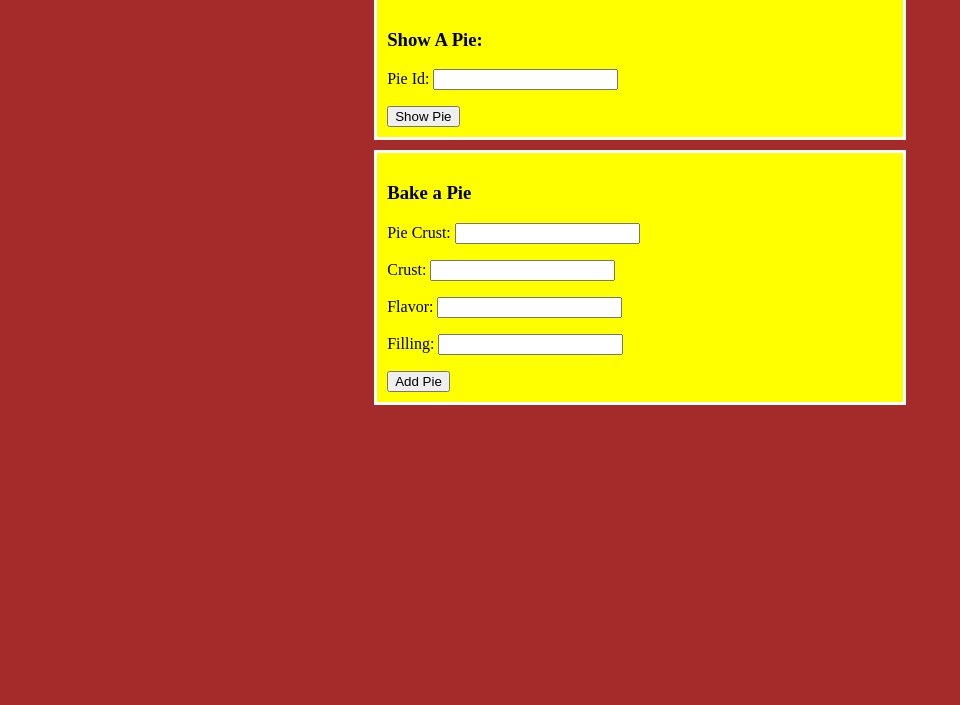
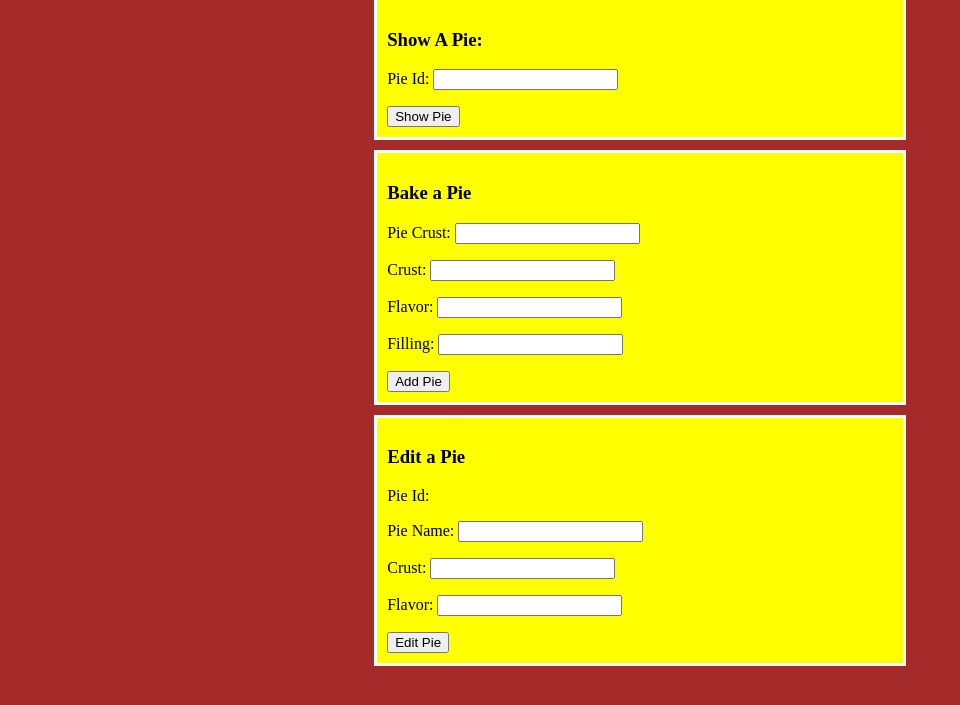
Before and after one commit to aubreyedmonds/aubreyedmonds.github.io, a website: page assignments/assignment16/index.html in a window 1280 px wide. Shown: the part 83-788 px from the top of the page, without its empty margins (0-960 px from the left). Drawn offline with Linux system fonts and the light colour scheme; files that its build step writes are made by us from their sources; no server answers; files whose address does not match are found by name.

Commit message:
editing assignment 16

```diff
--- a/assignments/assignment16/index.html
+++ b/assignments/assignment16/index.html
@@ -40,5 +40,25 @@
             </p>
             <button id="btn-add-pie">Add Pie</button>
         </div>
+        <!--Edit a pie-->
+        <div id="edit-pie-form" class="pie-form">
+            <h3>Edit a Pie</h3>
+            <p>
+                Pie Id:<span id="edit-pie-id"></span>
+            </p>
+            <p>
+                <label for="txt-new-pie-name">Pie Name:</label>
+                <input id="txt-edit-pie-name">
+            </p>
+            <p>
+                <label for="new-pie-crust">Crust:</label>
+                <input id="txt-edit-pie-crust">
+            </p>
+            <p>
+                <label for="txt-new-pie-flavor">Flavor:</label>
+                <input id="txt-edit-pie-flavor">
+            </p>
+            <button id="btn-edit-pie">Edit Pie</button>
+        </div>
     </body>
 </html>
```
Also changed, not shown: assignments/assignment16/public/script.js (+147 -0 lines).
